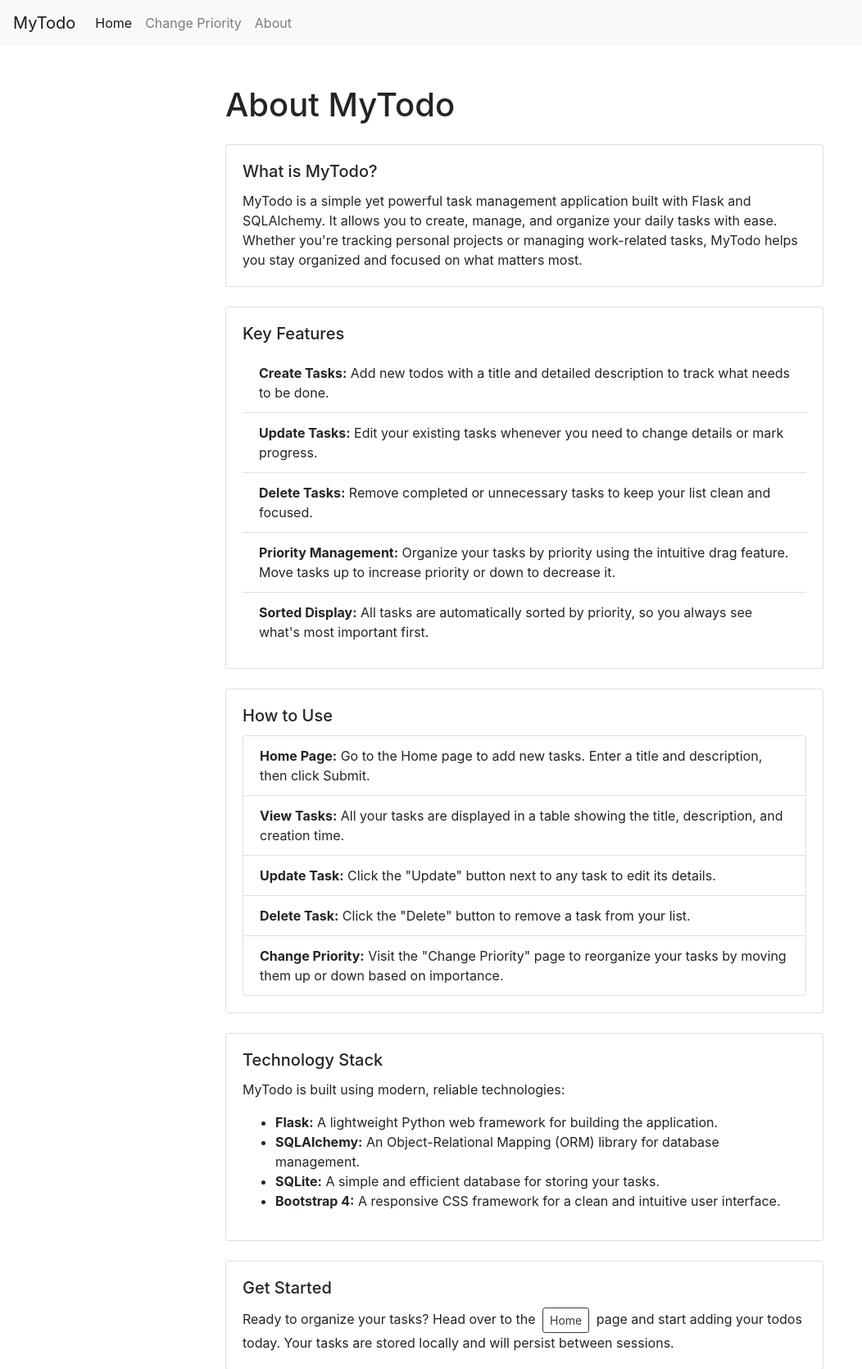
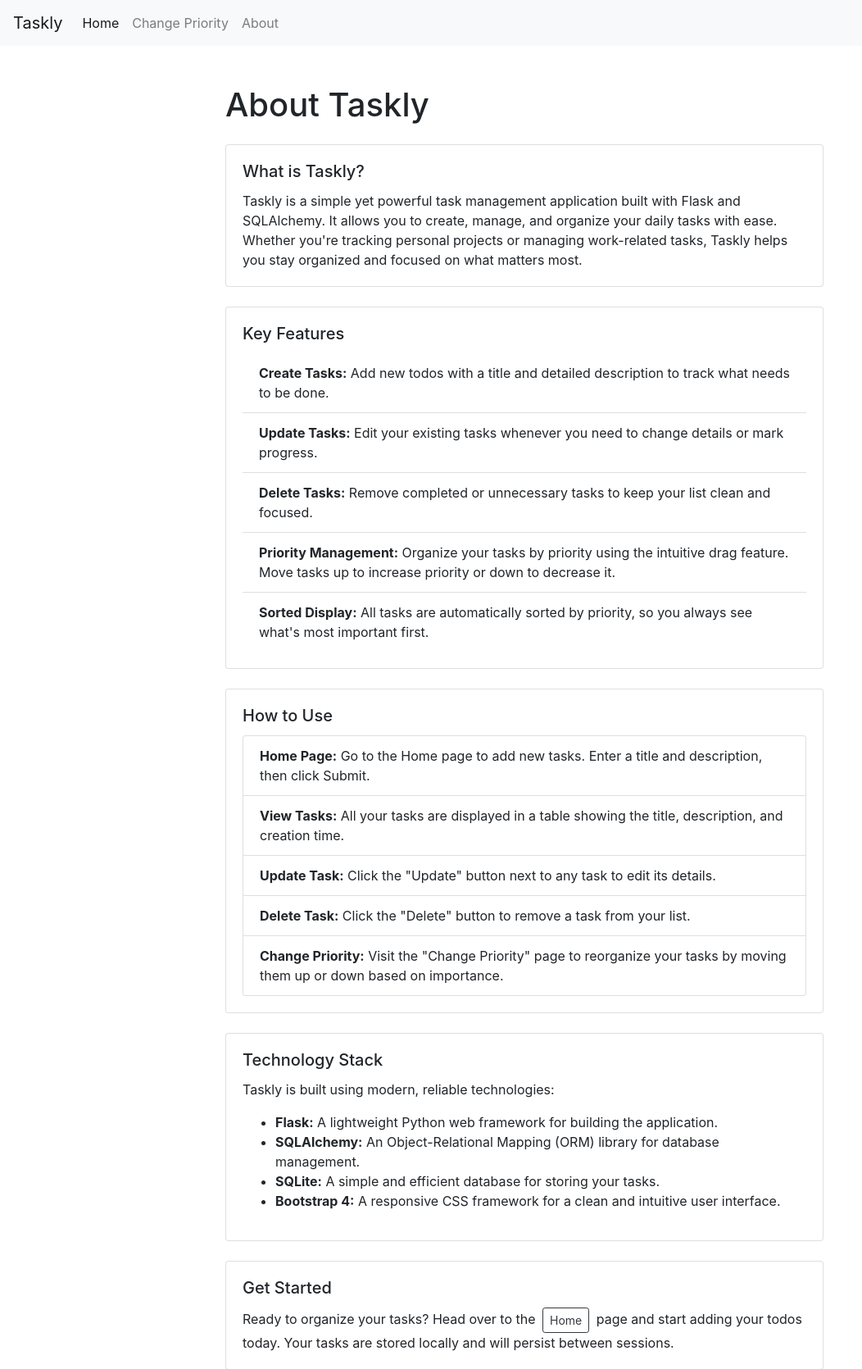
Before and after one commit to AyushJagtap-218/Taskly, a Flask app: page /about in a window 1280 px wide. Shown: the top 1670 px of the page at 82% size, without its empty margins (0-1052 px from the left). Run offline with Flask 3, Linux system fonts and the light colour scheme.

Commit message:
Rename project branding to Taskly

```diff
--- a/templates/about.html
+++ b/templates/about.html
@@ -7,15 +7,15 @@
 <div class="container my-5">
     <div class="row">
         <div class="col-md-8 offset-md-2">
-            <h1 class="mb-4">About MyTodo</h1>
+            <h1 class="mb-4">About Taskly</h1>
 
             <div class="card mb-4">
                 <div class="card-body">
-                    <h5 class="card-title">What is MyTodo?</h5>
+                    <h5 class="card-title">What is Taskly?</h5>
                     <p class="card-text">
-                        MyTodo is a simple yet powerful task management application built with Flask and SQLAlchemy.
+                        Taskly is a simple yet powerful task management application built with Flask and SQLAlchemy.
                         It allows you to create, manage, and organize your daily tasks with ease. Whether you're
-                        tracking personal projects or managing work-related tasks, MyTodo helps you stay organized
+                        tracking personal projects or managing work-related tasks, Taskly helps you stay organized
                         and focused on what matters most.
                     </p>
                 </div>
@@ -72,7 +72,7 @@
                 <div class="card-body">
                     <h5 class="card-title">Technology Stack</h5>
                     <p class="card-text">
-                        MyTodo is built using modern, reliable technologies:
+                        Taskly is built using modern, reliable technologies:
                     </p>
                     <ul>
                         <li><strong>Flask:</strong> A lightweight Python web framework for building the application.</li>
--- a/templates/base.html
+++ b/templates/base.html
@@ -11,12 +11,12 @@
         integrity="sha384-TX8t27EcRE3e/ihU7zmQxVncDAy5uIKz4rEkgIXeMed4M0jlfIDPvg6uqKI2xXr2" crossorigin="anonymous">
     <link rel="stylesheet" href="{{ url_for('static', filename='style.css') }}">
 
-    <title>{% block title %} {% endblock title %}- My Todo!</title>
+    <title>{% block title %} {% endblock title %}- Taskly</title>
 </head>
 
 <body>
     <nav class="navbar navbar-expand-lg navbar-light bg-light">
-        <a class="navbar-brand" href="/">MyTodo</a>
+        <a class="navbar-brand" href="/">Taskly</a>
         <button class="navbar-toggler" type="button" data-toggle="collapse" data-target="#navbarSupportedContent"
             aria-controls="navbarSupportedContent" aria-expanded="false" aria-label="Toggle navigation">
             <span class="navbar-toggler-icon"></span>
```
Also changed, not shown: README.md.
